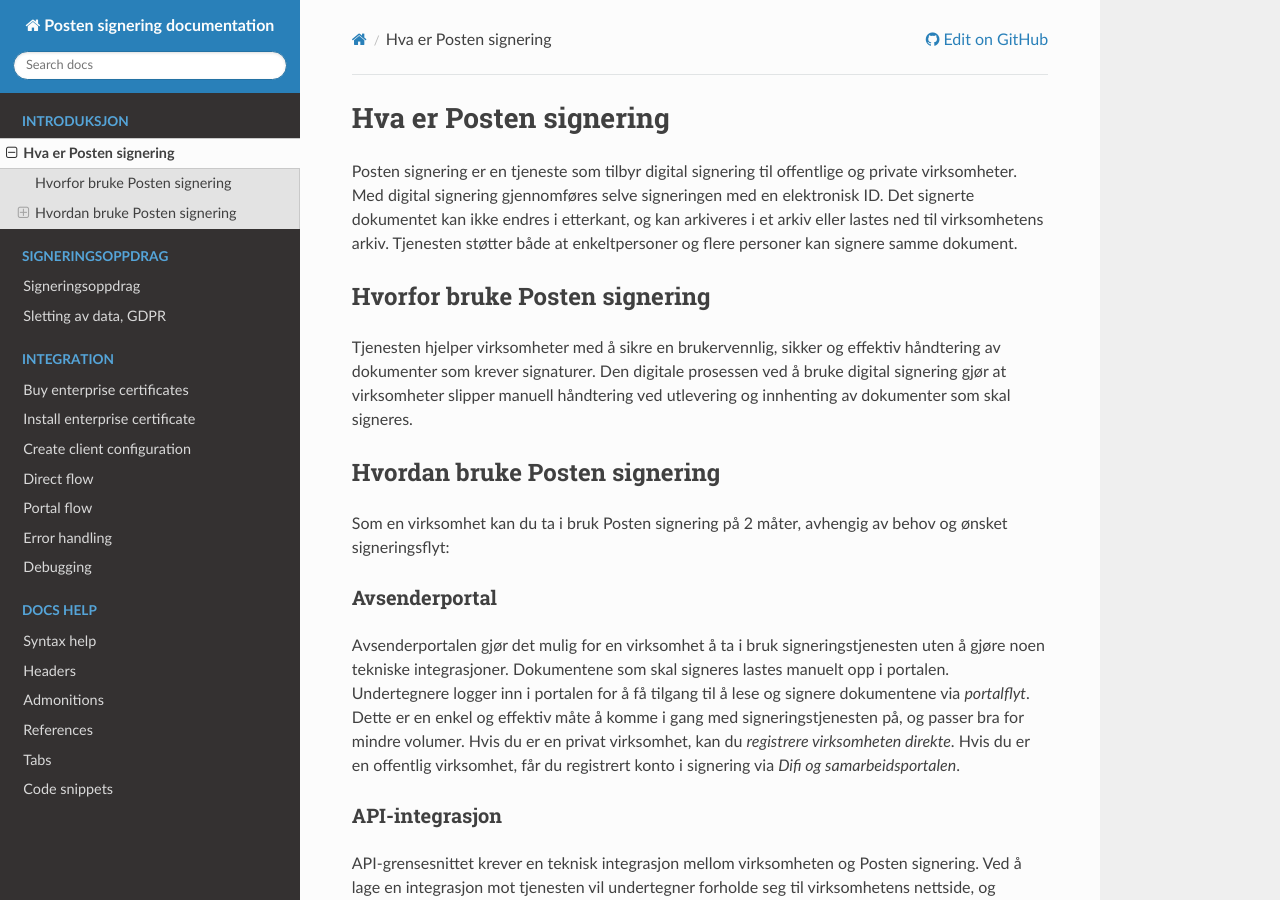
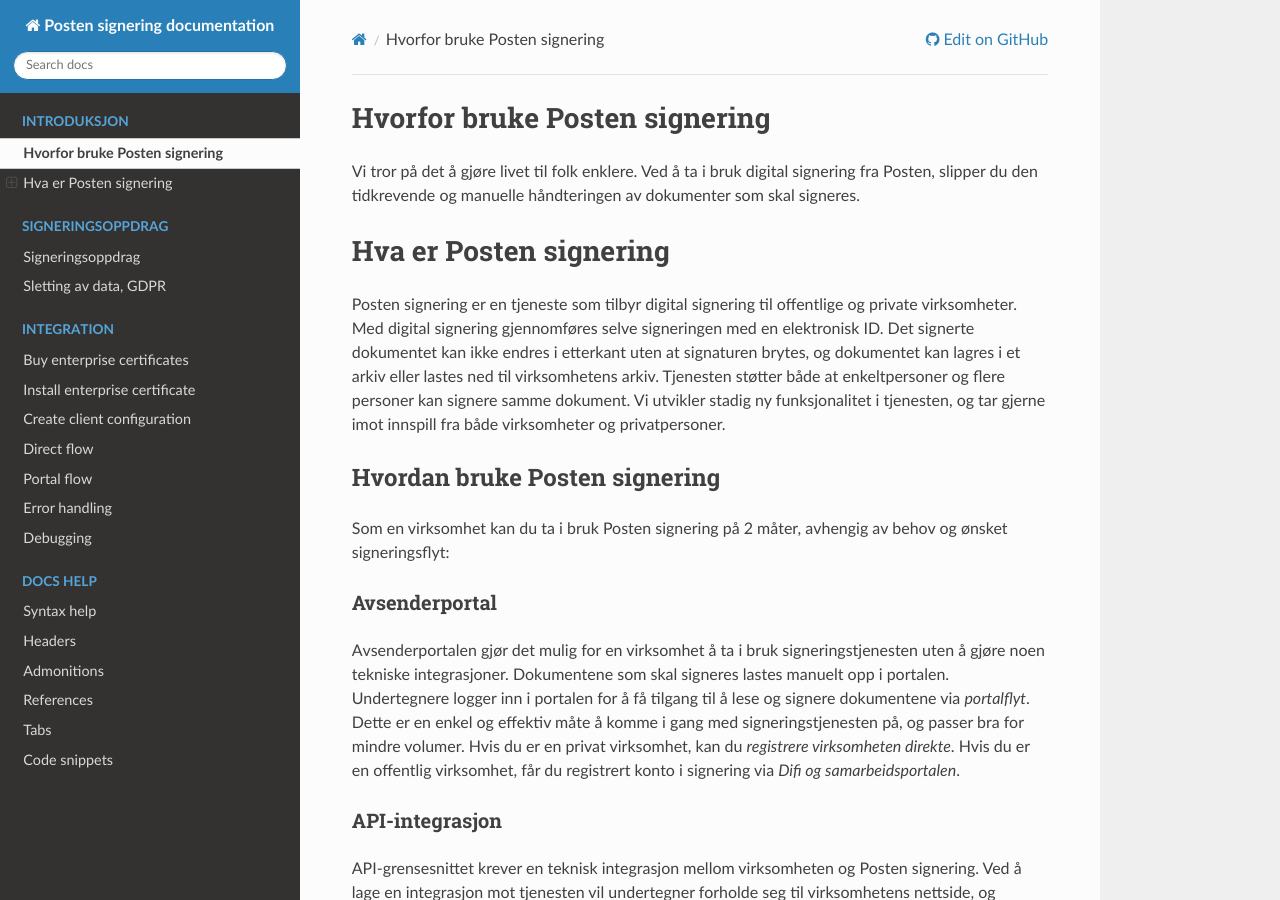
Before and after one commit to ramonarellano/signering-docs, a Sphinx documentation site: the page built from source/introduksjon.md, in a window 1280 px wide and 900 px high. Built offline with Sphinx 7.4.7 and the Read the Docs theme 2.0.0, drawn with Linux system fonts in a browser that asks for light colours.

Commit message:
Oppdatert introduksjonstekst

```diff
--- a/source/introduksjon.md
+++ b/source/introduksjon.md
@@ -1,9 +1,8 @@
+## Hvorfor bruke Posten signering
+Vi tror på det å gjøre livet til folk enklere. Ved å ta i bruk digital signering fra Posten, slipper du den tidkrevende og manuelle håndteringen av dokumenter som skal signeres.
+
 # Hva er Posten signering
-
-Posten signering er en tjeneste som tilbyr digital signering til offentlige og private virksomheter. Med digital signering gjennomføres selve signeringen med en elektronisk ID. Det signerte dokumentet kan ikke endres i etterkant, og kan arkiveres i et arkiv eller lastes ned til virksomhetens arkiv. Tjenesten støtter både at enkeltpersoner og flere personer kan signere samme dokument.
-
-## Hvorfor bruke Posten signering
-Tjenesten hjelper virksomheter med å sikre en brukervennlig, sikker og effektiv håndtering av dokumenter som krever signaturer. Den digitale prosessen ved å bruke digital signering gjør at virksomheter slipper manuell håndtering ved utlevering og innhenting av dokumenter som skal signeres.
+Posten signering er en tjeneste som tilbyr digital signering til offentlige og private virksomheter. Med digital signering gjennomføres selve signeringen med en elektronisk ID. Det signerte dokumentet kan ikke endres i etterkant uten at signaturen brytes, og dokumentet kan lagres i et arkiv eller lastes ned til virksomhetens arkiv. Tjenesten støtter både at enkeltpersoner og flere personer kan signere samme dokument. Vi utvikler stadig ny funksjonalitet i tjenesten, og tar gjerne imot innspill fra både virksomheter og privatpersoner.
 
 ## Hvordan bruke Posten signering
 Som en virksomhet kan du ta i bruk Posten signering på 2 måter, avhengig av behov og ønsket signeringsflyt:
```
